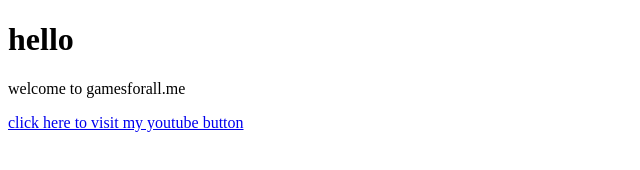
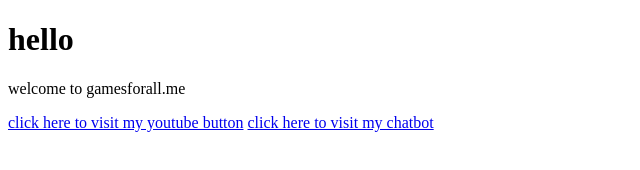
Before and after one commit to paarth1/paarth1.github.io, a plain HTML site: page index.html in a window 1280 px wide. Shown: the whole page, without its empty margins (0-640 px from the left). Drawn offline with Linux system fonts and the light colour scheme.

Commit message:
Update index.html

```diff
--- a/index.html
+++ b/index.html
@@ -5,6 +5,7 @@
 <h1>hello</h1>
 <p>welcome to gamesforall.me</p>
 <a href="http://gamesforall.me/youtube.html">click here to visit my youtube button</a>
+<a href="http://gamesforall.me/mygent.html">click here to visit my chatbot</a>
 
 </body>
 </html>
```
